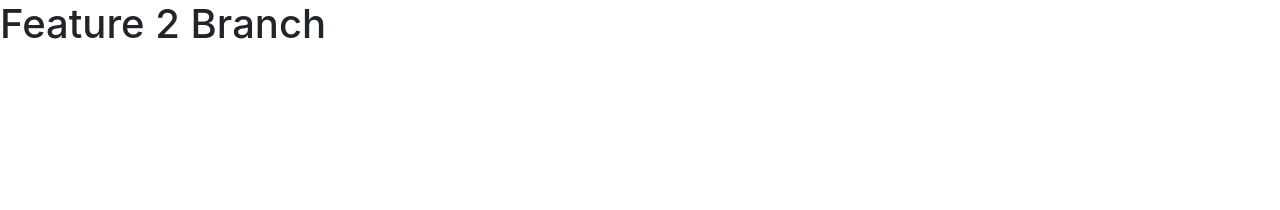
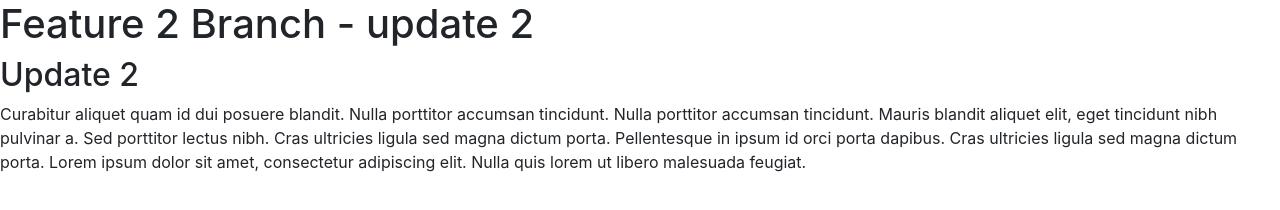
Before and after one commit to hunginf/HTMLTemplate, a plain HTML site: page index.html in a window 1280 px wide. Drawn offline with nearby package versions, Linux system fonts and the light colour scheme.

Commit message:
feature_2 - update 2

```diff
--- a/index.html
+++ b/index.html
@@ -18,8 +18,9 @@
     <![endif]-->
   </head>
   <body>
-    <h1>Feature 2 Branch</h1>
-
+    <h1>Feature 2 Branch - update 2</h1>
+    <h2>Update 2</h2>
+    <p>Curabitur aliquet quam id dui posuere blandit. Nulla porttitor accumsan tincidunt. Nulla porttitor accumsan tincidunt. Mauris blandit aliquet elit, eget tincidunt nibh pulvinar a. Sed porttitor lectus nibh. Cras ultricies ligula sed magna dictum porta. Pellentesque in ipsum id orci porta dapibus. Cras ultricies ligula sed magna dictum porta. Lorem ipsum dolor sit amet, consectetur adipiscing elit. Nulla quis lorem ut libero malesuada feugiat.</p>
     <!-- jQuery (necessary for Bootstrap's JavaScript plugins) -->
     <script src="https://ajax.googleapis.com/ajax/libs/jquery/1.12.4/jquery.min.js"></script>
     <!-- Include all compiled plugins (below), or include individual files as needed -->
```
